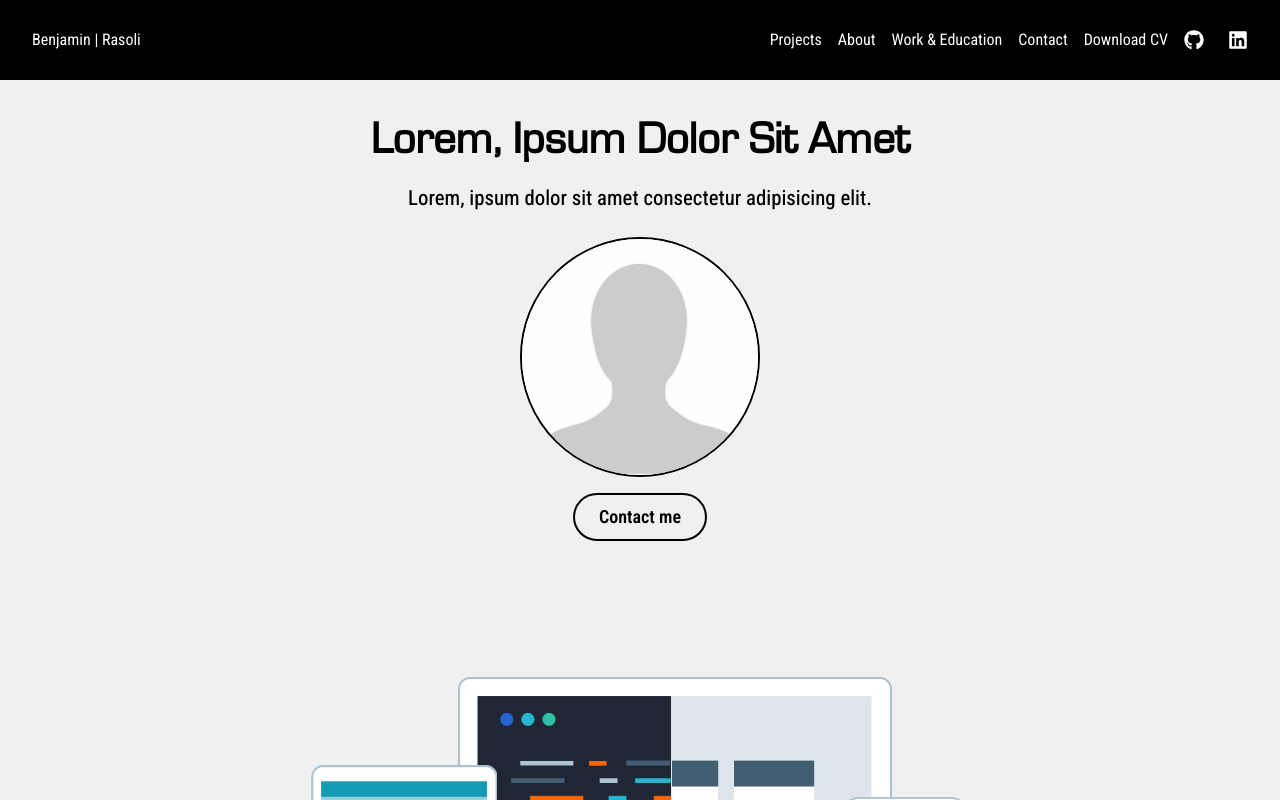
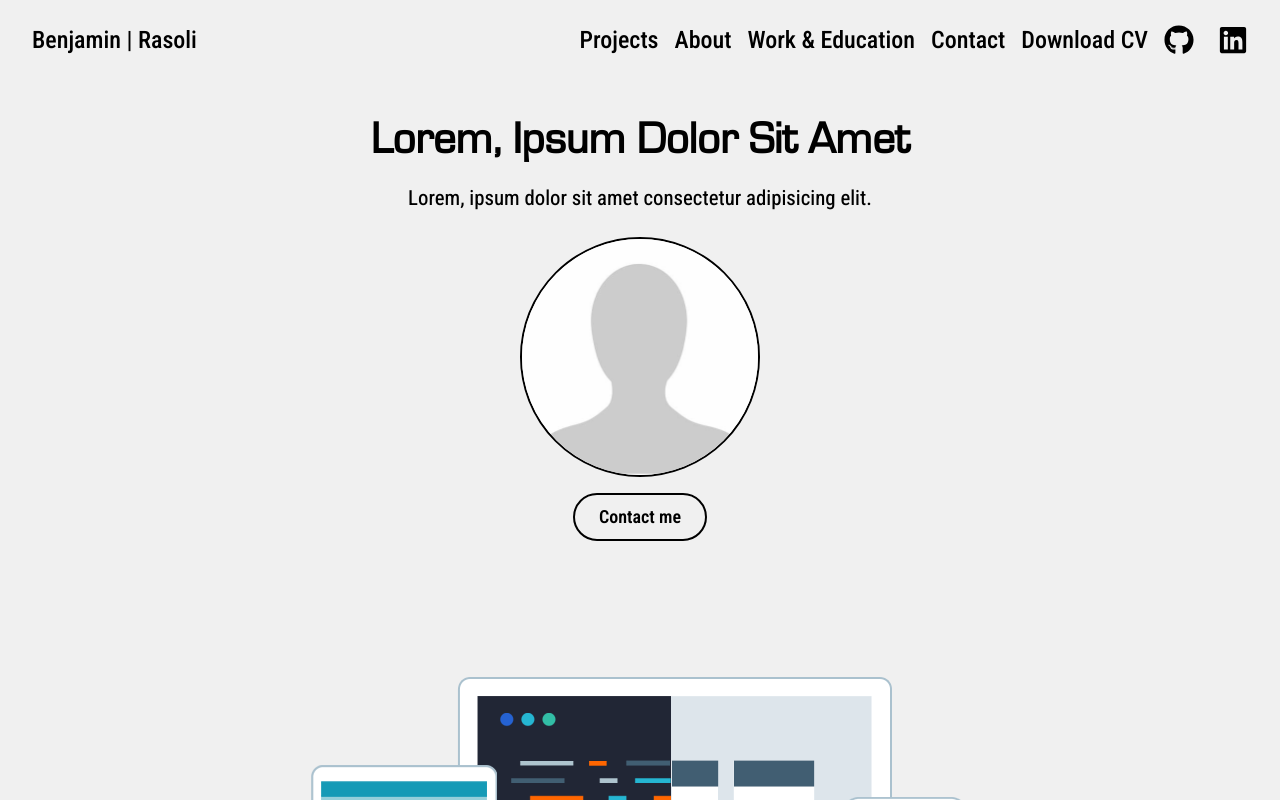
Before and after one commit to BenjaminRasoli/portfolioschool, a React (Vite) app: page / in a window 1280 px wide. Shown: the top 800 px of the page. Built offline with nearby package versions, Linux system fonts and the light colour scheme.

Commit message:
update navbar, remove background gets added on scroll

```diff
--- a/src/components/Navbar.tsx
+++ b/src/components/Navbar.tsx
@@ -6,8 +6,22 @@ import { FaGithub, FaLinkedin } from "react-icons/fa";
 
 function Navbar() {
   const [isOpen, setOpen] = useState<boolean>(false);
-  const [color, setColor] = useState("white");
-  const [githubColor, setGithubColor] = useState("white");
+  const [scrolled, setScrolled] = useState<boolean>(false);
+
+  useEffect(() => {
+    const handleScroll = () => {
+      if (window.scrollY > 100) {
+        setScrolled(true);
+      } else {
+        setScrolled(false);
+      }
+    };
+    window.addEventListener("scroll", handleScroll);
+
+    return () => {
+      window.removeEventListener("scroll", handleScroll);
+    };
+  }, []);
 
   useEffect(() => {
     const handleResize = () => {
@@ -17,17 +31,28 @@ function Navbar() {
   });
 
   return (
-    <nav className="flex justify-between w-full items-center p-8 top-0 sticky bg-Main h-20 text-White">
-      <span>Benjamin | Rasoli</span>
-
+    <nav
+      className={`flex justify-between w-full items-center p-8 top-0 sticky h-20 ${
+        scrolled ? "bg-Main text-White" : "bg-transparent text-Black"
+      } transition-all duration-300`}
+      style={{
+        transition: "background-color 0.3s ease, color 0.3s ease",
+      }}
+    >
+      <h3 className={`text-h3 ${scrolled ? "text-White" : "text-Black"}`}>
+        Benjamin | Rasoli
+      </h3>
       <div
         className={`${
           isOpen ? "translate-y-0 opacity-100" : "-translate-y-full opacity-0"
         } fixed top-0 left-0 bg-Main w-full h-screen transition-all duration-300 z-40`}
       >
-        <ul className="list-none flex flex-col pt-10 items-center h-full space-y-6">
+        <ul className="list-none flex flex-col pt-10 items-center h-full text-White space-y-6">
           {navLinks.map((navLink) => (
-            <li key={navLink.id} className="text-xl">
+            <h3
+              key={navLink.id}
+              className={`text-h3 ${scrolled ? "text-White" : "text-Black"}`}
+            >
               <a
                 href={`${navLink.id === "CV" ? cv : "#" + navLink.id}`}
                 download={navLink.id === "CV" && cv}
@@ -36,35 +61,31 @@ function Navbar() {
               >
                 {navLink.title}
               </a>
-            </li>
+            </h3>
           ))}
 
           <div className="flex gap-x-6 text-xl mt-6">
-            <a href="https://github.com/BenjaminRasoli" target="_blank">
-              <FaGithub
-                style={{ color: githubColor }}
-                onMouseEnter={() => setGithubColor("#26446b")}
-                onMouseLeave={() => setGithubColor("white")}
-              />
+            <a
+              href="https://github.com/BenjaminRasoli"
+              target="_blank"
+              className={`${scrolled ? "text-White" : "text-Black"}`}
+            >
+              <FaGithub size={30} />
             </a>
             <a
               href="https://www.linkedin.com/in/benjamin-rasoli-2948ab300"
               target="_blank"
+              className={`${scrolled ? "text-White" : "text-Black"}`}
             >
-              <FaLinkedin
-                style={{ color: color }}
-                onMouseEnter={() => setColor("#0A66C2")}
-                onMouseLeave={() => setColor("white")}
-              />
+              <FaLinkedin size={30} />
             </a>
           </div>
         </ul>
       </div>
-
-      <div className="hidden md:flex items-center gap-x-4">
+      <div className="hidden lg:flex items-center gap-x-4">
         {navLinks.map((navLink) => (
           <ul className="list-none" key={navLink.id}>
-            <li className="hover:underline">
+            <li className="hover:underline text-h3">
               <a
                 href={`${navLink.id === "CV" ? cv : "#" + navLink.id}`}
                 download={navLink.id === "CV" && cv}
@@ -77,28 +98,28 @@ function Navbar() {
         ))}
 
         <div className="flex gap-x-6 text-xl">
-          <a href="https://github.com/BenjaminRasoli" target="_blank">
-            <FaGithub
-              style={{ color: githubColor }}
-              onMouseEnter={() => setGithubColor("#26446b")}
-              onMouseLeave={() => setGithubColor("white")}
-            />
+          <a
+            href="https://github.com/BenjaminRasoli"
+            target="_blank"
+            className={`${scrolled ? "text-White" : "text-Black"}`}
+          >
+            <FaGithub size={30} />
           </a>
           <a
             href="https://www.linkedin.com/in/benjamin-rasoli-2948ab300"
             target="_blank"
+            className={`${scrolled ? "text-White" : "text-Black"}`}
           >
-            <FaLinkedin
-              style={{ color: color }}
-              onMouseEnter={() => setColor("#0A66C2")}
-              onMouseLeave={() => setColor("white")}
-            />
+            <FaLinkedin size={30} />
           </a>
         </div>
       </div>
-
-      <div className="md:hidden block z-50">
-        <Hamburger toggled={isOpen} toggle={setOpen} />
+      <div className="lg:hidden block z-50">
+        <Hamburger
+          toggled={isOpen}
+          toggle={setOpen}
+          color={isOpen ? "White" : scrolled ? "White" : "Black"}
+        />
       </div>
     </nav>
   );
```
